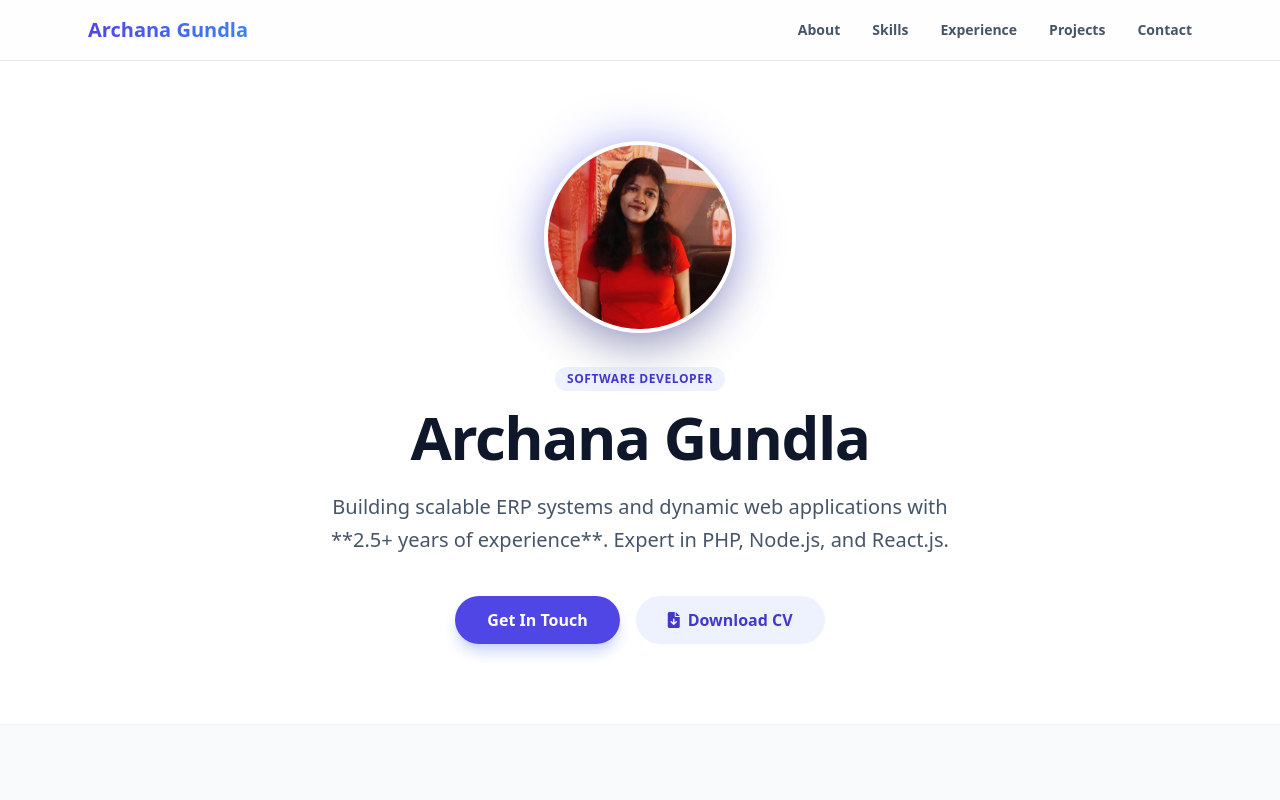
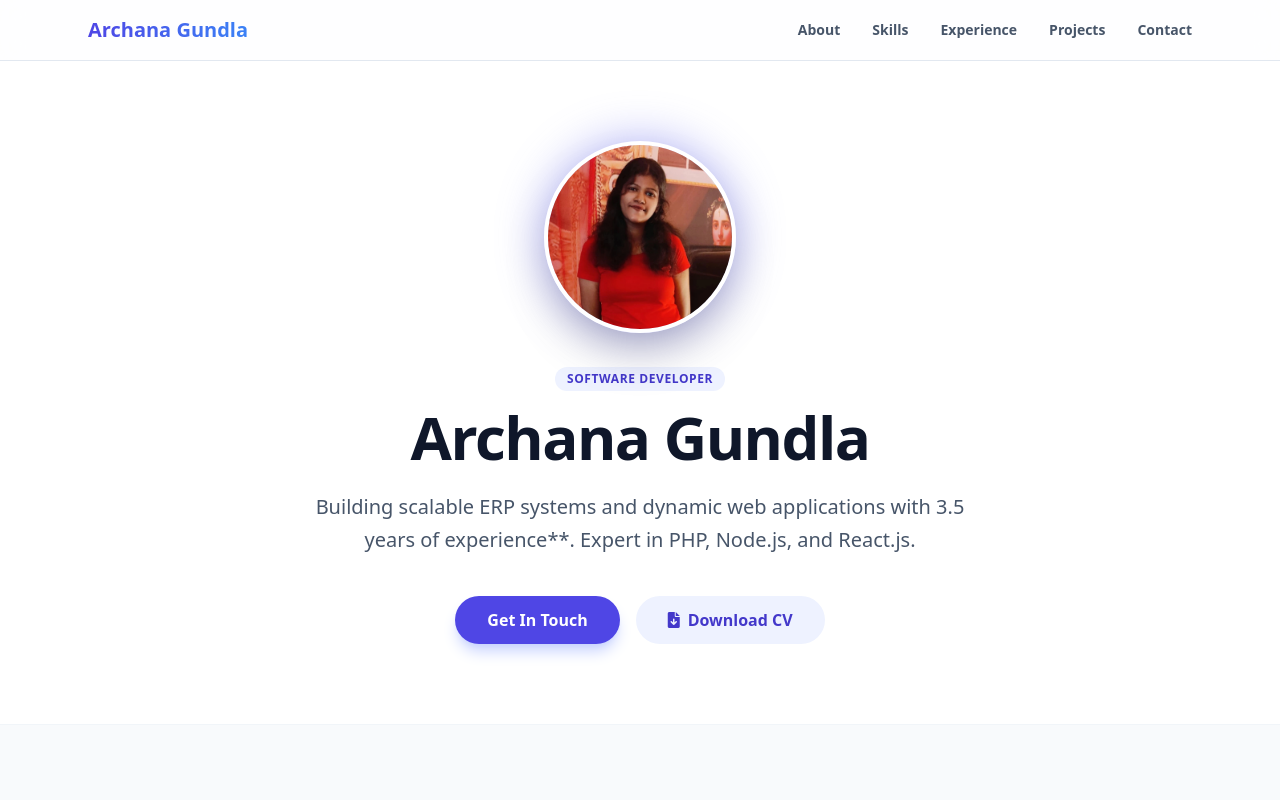
Before and after one commit to ArchanaGundla/portfolio, a plain HTML site: page index.html in a window 1280 px wide. Shown: the top 800 px of the page. Drawn offline with nearby package versions, Linux system fonts and the light colour scheme.

Commit message:
Update index.html

```diff
--- a/index.html
+++ b/index.html
@@ -35,7 +35,7 @@
             <span class="inline-block py-1 px-3 rounded-full bg-indigo-50 text-indigo-700 text-xs font-bold tracking-wider uppercase mb-4">Software Developer</span>
             <h2 class="text-5xl md:text-6xl font-black text-slate-900 mb-6 tracking-tight">Archana Gundla</h2>
             <p class="text-xl text-slate-600 mb-10 max-w-2xl mx-auto leading-relaxed">
-                Building scalable ERP systems and dynamic web applications with **2.5+ years of experience**.
+                Building scalable ERP systems and dynamic web applications with 3.5 years of experience**.
                 Expert in PHP, Node.js, and React.js.
             </p>
             <div class="flex flex-wrap justify-center gap-4">
```
